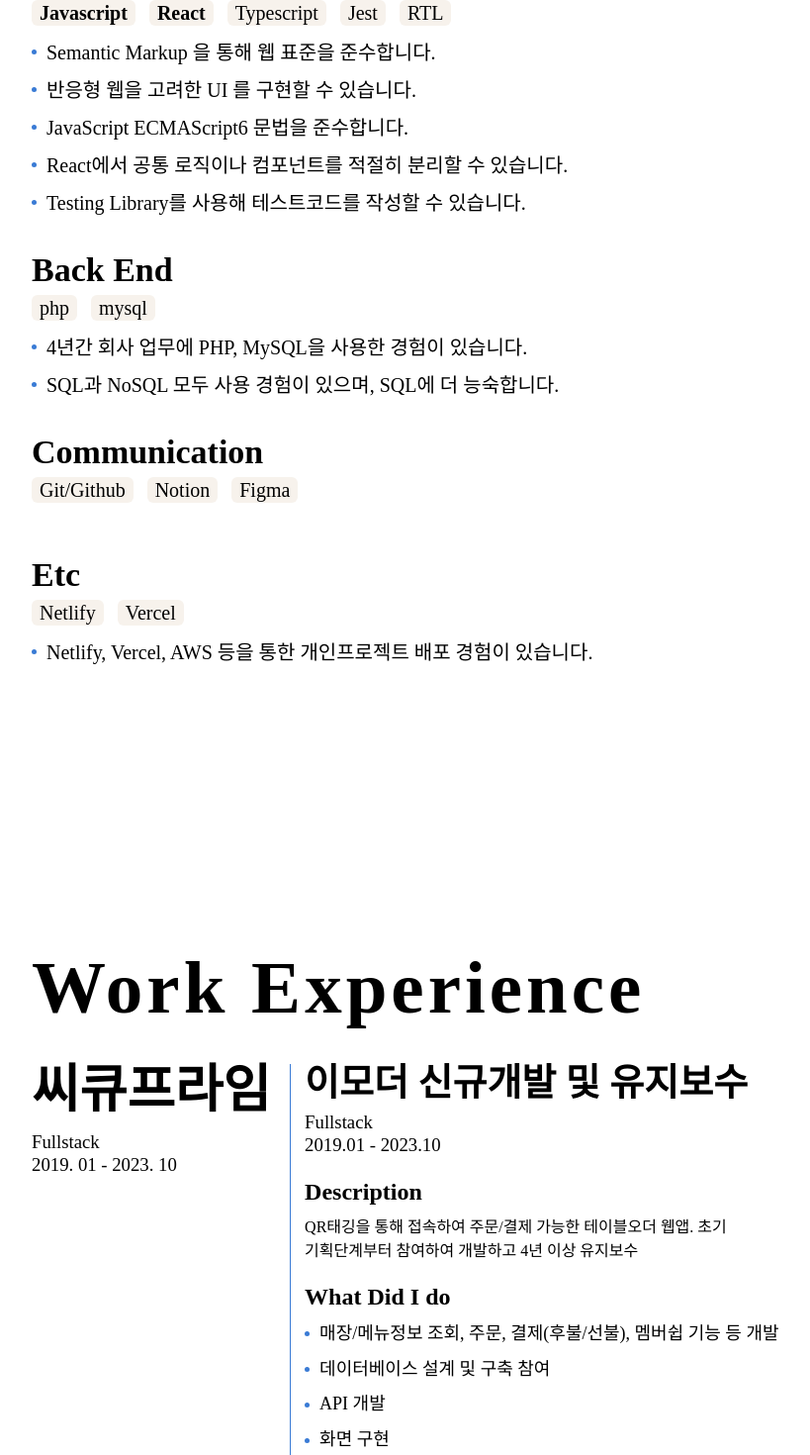
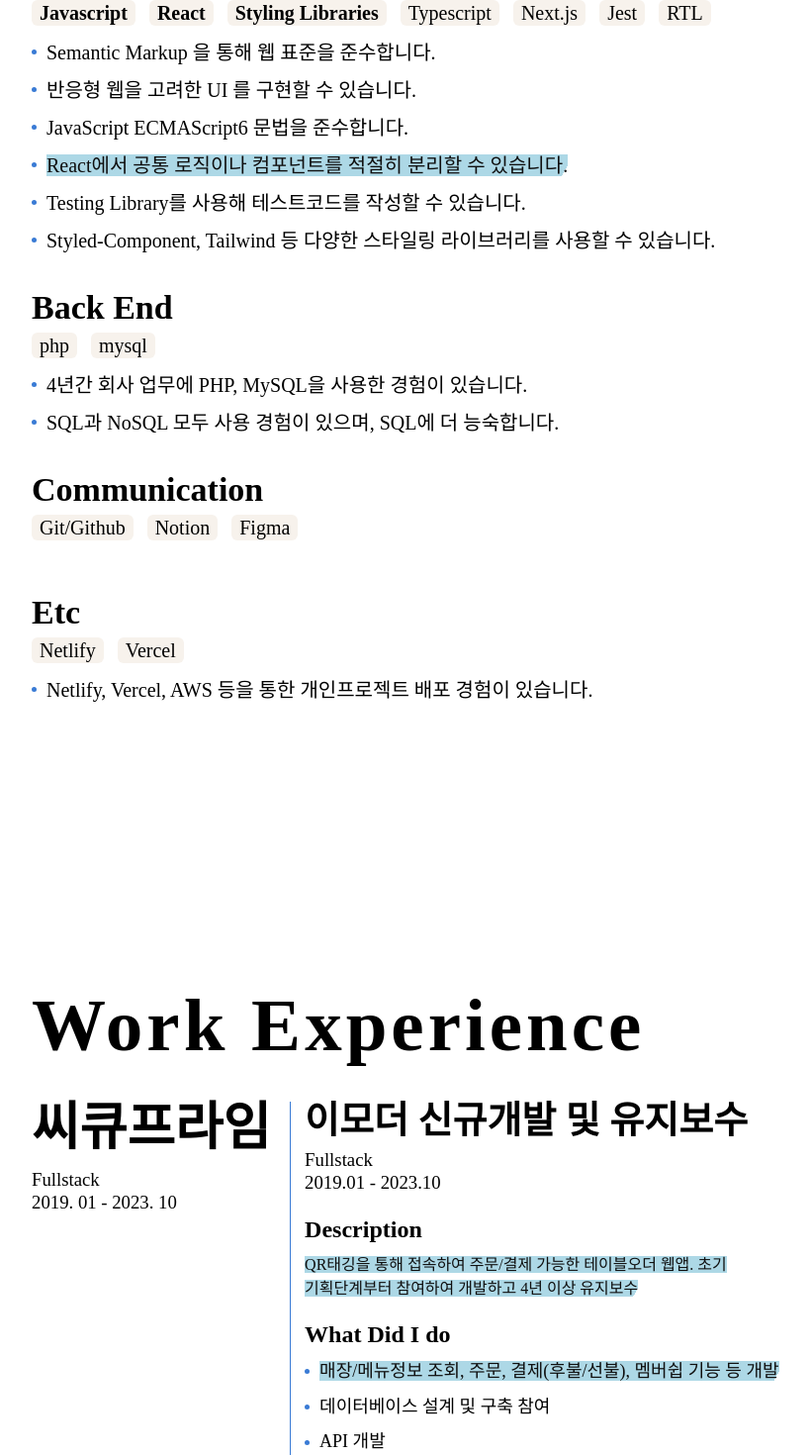
Before and after one commit to crystal1229d/crystal1229d.github.io, a React (Create React App) app: page / in a window 1280 px wide. Shown: the part 1319-2789 px from the top of the page at 99% size, without its empty margins (224-1043 px from the left). Built offline with nearby package versions, Linux system fonts and the light colour scheme; a web font is replaced by a local one.

Commit message:
Underline 기능 추가

```diff
--- a/src/components/PersonalInfo/index.jsx
+++ b/src/components/PersonalInfo/index.jsx
@@ -3,8 +3,11 @@ import { useLanguage } from '../../context/LanguageContext';
 import { useTranslation } from 'react-i18next';
 import { CentralizedWrapper, VerticalListWithDots } from '../../styles/GlobalStyle';
 import { ContactsWrapper, GreetingsWrapper, ProfileImageWrapper } from './index.styles';
+import { useUnderline } from '../../context/UnderlineContext';
 
 export const PersonalInfo = () => {
+    const { wrapWithUnderline } = useUnderline();
+
     const { currentLanguage } = useLanguage();
     const { t } = useTranslation();
     const personalInfo = useDataFetching('personalInfo');
@@ -35,7 +38,7 @@ export const PersonalInfo = () => {
                     {modifiers.length > 0 && (
                         <VerticalListWithDots fontSize='1.3rem'>
                             {modifiers.length > 0 && (modifiers.map((modifier, idx) =>
-                                <li key={idx}>{modifier}</li>
+                                <li key={idx}>{wrapWithUnderline(modifier)}</li>
                             ))}
                         </VerticalListWithDots>
                     )}
--- a/src/components/Projects/index.jsx
+++ b/src/components/Projects/index.jsx
@@ -4,8 +4,10 @@ import { LinkWrapper, ProjectItem, StyledT3 } from './index.styles';
 import { FaGithub } from "react-icons/fa";
 import { MdOpenInNew } from "react-icons/md";
 import { FiBookOpen } from "react-icons/fi";
+import { useUnderline } from '../../context/UnderlineContext';
 
 export const Projects = () => {
+    const { wrapWithUnderline } = useUnderline();
     const projects = useDataFetching('projects');
 
     if (!projects || projects.length === 0) return;
@@ -22,7 +24,7 @@ export const Projects = () => {
                             {project.description !== '' && (
                                 <>
                                     <StyledT3>Description</StyledT3>
-                                    <p>{project.description}</p>
+                                    <p>{wrapWithUnderline(project.description)}</p>
                                 </>
                             )}
                             {project.attribution.length > 0 && (
@@ -30,7 +32,7 @@ export const Projects = () => {
                                     <StyledT3>What Did I do</StyledT3>
                                     <VerticalListWithDots fontSize='0.9rem'>
                                         {project.attribution.map((task, task_idx) => (
-                                            <li key={task_idx}>{task}</li>
+                                            <li key={task_idx}>{wrapWithUnderline(task)}</li>
                                         ))}
                                     </VerticalListWithDots>
                                 </>
--- a/src/components/Projects/index.styles.jsx
+++ b/src/components/Projects/index.styles.jsx
@@ -68,6 +68,7 @@ export const LinkWrapper = styled.div`
 
     a {
         color: inherit;
+        margin-right: 0.5rem;
     }
 `;
 
--- a/src/components/Skills/index.jsx
+++ b/src/components/Skills/index.jsx
@@ -1,8 +1,11 @@
+import { useUnderline } from '../../context/UnderlineContext';
 import useDataFetching from '../../hooks/useDataFetching';
 import { CentralizedWrapper, MainTitle, HorizontalTechStackList, VerticalListWithDots } from '../../styles/GlobalStyle';
 import { StyledMainList, SubTitle } from './index.styles';
 
 export const Skills = () => {
+  const { wrapWithUnderline } = useUnderline();
+
   const skillSets = useDataFetching('skillSets');
 
   if (!skillSets || skillSets.length === 0) return;
@@ -25,7 +28,7 @@ export const Skills = () => {
                 <VerticalListWithDots>
                   {set.detail.length > 0 &&
                     set.detail.map((desc, idx) => (
-                      <li key={idx}>{desc}</li>
+                      <li key={idx}>{wrapWithUnderline(desc)}</li>
                    ))
                   }
                 </VerticalListWithDots>
--- a/src/components/WorkExperience/index.jsx
+++ b/src/components/WorkExperience/index.jsx
@@ -1,8 +1,10 @@
+import { useUnderline } from '../../context/UnderlineContext';
 import useDataFetching from '../../hooks/useDataFetching';
 import { CentralizedWrapper, HorizontalTechStackList, MainTitle, SmallParagraph, SubTitle, VerticalListWithDots } from '../../styles/GlobalStyle';
 import { ProjectItem, StyledT2, StyledT3, WorkWrapper } from './index.styles';
 
 export const WorkExperience = () => {
+      const { wrapWithUnderline } = useUnderline();
     const workExperience = useDataFetching('workExperience');
 
     if (!workExperience || workExperience.length === 0) return;
@@ -15,7 +17,7 @@ export const WorkExperience = () => {
                         <SubTitle>{work.name}</SubTitle>
                         <SmallParagraph>{work.position}</SmallParagraph>
                         <SmallParagraph>{work.term}</SmallParagraph>
-                        {work.description && <p>{work.description}</p>}
+                        {work.description && <p>{wrapWithUnderline(work.description)}</p>}
                         {work.url && (<SmallParagraph>{work.url}</SmallParagraph>)}
                     </div>
                     <div>
@@ -26,11 +28,11 @@ export const WorkExperience = () => {
                                     <SmallParagraph>{project.position}</SmallParagraph>
                                     <SmallParagraph>{project.term}</SmallParagraph>
                                     <StyledT3>Description</StyledT3>
-                                    <p>{project.description}</p>
+                                    <p>{wrapWithUnderline(project.description)}</p>
                                     <StyledT3>What Did I do</StyledT3>
                                     <VerticalListWithDots fontSize='0.9rem'>
                                         {project.tasks.map((task, t_idx) => (
-                                            <li key={t_idx}>{task}</li>
+                                            <li key={t_idx}>{wrapWithUnderline(task)}</li>
                                         ))}
                                     </VerticalListWithDots>
                                     <StyledT3>Tech Stacks</StyledT3>
--- /dev/null
+++ b/src/components/common/Underlined/index.jsx
@@ -0,0 +1,7 @@
+import { StyledMark } from './index.styles'
+
+export const Underlined = ({ children, color }) => {
+    return (
+        <StyledMark><span>{children}</span></StyledMark>
+    )
+}
--- /dev/null
+++ b/src/components/common/Underlined/index.styles.jsx
@@ -0,0 +1,46 @@
+import styled from 'styled-components';
+
+export const StyledMark = styled.mark`
+    color: hsl(0 0% 6%);
+    --lightness: 80%;
+    --highlighted: 1;
+    --highlight: hsl(var(220, 45) 80% var(90%));
+    background: transparent;
+
+    @supports (animation-timeline: view()) {
+        & {
+            --highlighted: 0;
+            animation: highlight steps(1) both;
+            animation-timeline: view();
+            animation-range: entry 100% cover 10%;
+        }
+    }
+
+    & > span {
+        background: linear-gradient(120deg, var(--highlight, lightblue) 50%, transparent 50%) 110% 0 / 200% 100% no-repeat;
+        background-position: calc((1 - var(--highlighted)) * 110%) 0;
+        transition: background-position 1s;
+    }
+
+    @keyframes highlight {
+        to {
+            --highlighted: 1;
+        }
+    }
+
+    ::view-transition-new(root) {
+        animation: grow 1s;
+    }
+    ::view-transition-old(root) {
+        animation: none;
+    }
+
+    @keyframes grow {
+        0% {
+            clip-path: polygon(50vmax 50vmax, 50vmax 50vmax, 50vmax 50vmax);
+        }
+        100% {
+            clip-path: polygon(50vmax -100vmax, -100vmax 200vmax, 200vmax 200vmax);
+        }
+    }
+`;
--- a/src/context/DarkModeContext.jsx
+++ b/src/context/DarkModeContext.jsx
@@ -2,7 +2,7 @@ import { createContext, useContext, useEffect, useState } from 'react';
 
 const DarkModeContext = createContext();
 
-export const  DarkModeContextProvider = ({ children }) => {
+export const DarkModeContextProvider = ({ children }) => {
     const [darkMode, setDarkMode] = useState(false);
 
     const toggleDarkMode = () => {
--- /dev/null
+++ b/src/context/UnderlineContext.jsx
@@ -0,0 +1,19 @@
+import { createContext, useContext, useMemo } from 'react';
+import { Underlined } from '../components/common/Underlined';
+
+const UnderlineContext = createContext();
+
+export const UnderlineProvider = ({ children }) => {
+  const wrapWithUnderline = (text) => {
+    // Check if the text contains <u></u> tags and wrap with Underlined accordingly
+    const parts = text.split(/(<u>.*?<\/u>)/g).filter(Boolean);
+
+    return parts.map((part, index) => (part.startsWith('<u>') ? <Underlined key={index}>{part.slice(3, -4)}</Underlined> : part));
+  };
+
+  const value = useMemo(() => ({ wrapWithUnderline }), []);
+
+  return <UnderlineContext.Provider value={value}>{children}</UnderlineContext.Provider>;
+};
+
+export const useUnderline = () => useContext(UnderlineContext);
--- a/src/data/db.en.json
+++ b/src/data/db.en.json
@@ -9,7 +9,7 @@
     "modifiers": [
       "Web FrontEnd Engineer",
       "focusing on the goals that the team and the product aim to achieve",
-      "with diverse experience in developing e-commerce websites"
+      "<u>with diverse experience in developing e-commerce websites</u>"
     ],
     "profileImg": "",
     "email": "leecrystal1229d@gmail.com",
@@ -38,13 +38,16 @@
         "I keep the Web Standard through Semantic Markup.",
         "I make UI considers Responsive Web.",
         "I use ECMAScript6.",
-        "I can properly separate common logic or components in React.",
-        "I can write test codes using Testing Libraries."
+        "<u>I can properly separate common logic or components in React.</u>",
+        "I can write test codes using Testing Libraries.",
+        "I can use various styling libraries including Styled-Components, Tailwind, and more."
       ],
       "skills": [
         { "skill": "Javascript", "level": "5" },
         { "skill": "React", "level": "5" },
         { "skill": "Typescript", "level": "2" },
+        { "skill": "Next.js", "level": "2" },
+        { "skill": "Styling Libraries", "level": "5" },
         { "skill": "Jest", "level": "2" },
         { "skill": "RTL", "level": "2" }
       ]
@@ -94,9 +97,9 @@
           "name": "Development & Maintenance of EMOrder",
           "position": "Fullstack",
           "term": "2019.01 - 2023.10",
-          "description": "Involved in the development and maintenance of a Table Order web application that enables ordering and payment through QR code tagging. Engaged in the project from the initial planning stages and provided ongoing support for over four years",
+          "description": "<u>Involved in the development and maintenance of a Table Order web application that enables ordering and payment through QR code tagging. Engaged in the project from the initial planning stages and provided ongoing support for over four years</u>",
           "tasks": [
-            "Developed features: store/menu information retrieval, order placement, payment (postpaid/prepaid), and membership",
+            "<u>Developed features: store/menu information retrieval, order placement, payment (postpaid/prepaid), and membership</u>",
             "Participated in the design and construction of the database",
             "Developed APIs",
             "Implemented user interfaces",
@@ -126,7 +129,7 @@
           "term": "2019.10 - 2020.01",
           "description": "Developed features allowing customers logged in to view, earn, and use points/coupons/stamps. Implemented custom functionalities for each store, such as customizing accrual rates and usage units.",
           "tasks": [
-            "Developed functionalities: login and view/earn/use/custom points/coupons/stamps",
+            "<u>Developed functionalities: login and view/earn/use/custom points/coupons/stamps</u>",
             "Participated in the design and construction of the database",
             "Developed APIs",
             "Implemented user interfaces",
@@ -138,14 +141,14 @@
           "name": "Developed APIs for creating surveys and dashboards in the survey service",
           "position": "BackEnd",
           "term": "2022.09 - 2022.11",
-          "description": "Developed back-office functionalities for Manitto&You, a dining franchise survey service, including the creation of survey templates, survey data-based dashboard, and filtering survey data by 9 categories. Processed data into Google Chart format, enabling visualization through various charts",
+          "description": "<u>Developed back-office functionalities for Manitto&You, a dining franchise survey service, including the creation of survey templates, survey data-based dashboard, and filtering survey data by 9 categories. Processed data into Google Chart format, enabling visualization through various charts</u>",
           "tasks": [
             "Developed features: creating survey templates, generating surveys, and building a dashboard based on survey data.",
             "Participated in the design and construction of the database",
             "Developed APIs",
             "Participated in Implementing user interfaces",
             "Created and shared diagrams and documents for effective task collaboration",
-            "Suggested ideas for 'survey template' and took the lead in developing features for survey template CRUD and conversion to surveys"
+            "<u>Suggested ideas for 'survey template' and took the lead in developing features for survey template CRUD and conversion to surveys</u>"
           ],
           "techStacks": ["PHP", "MySQL", "Google Chart"]
         },
@@ -174,7 +177,7 @@
           "techStacks": ["PHP", "MySQL"]
         },
         {
-          "name": "Developed APIs for product tagging and payment in Smart Unmanned Refrigerator",
+          "name": "<u>Developed APIs for product tagging and payment in Smart Unmanned Refrigerator</u>",
           "position": "BackEnd",
           "term": "2021.05 - 2021.10",
           "description": "Developed an API for tag management and instant payment(customers can take items out of the refrigerator without tagging barcode or paying process)",
--- a/src/data/db.ko.json
+++ b/src/data/db.ko.json
@@ -9,7 +9,7 @@
     "modifiers": [
       "팀과 제품이 달성하고자하는 목표에 집중하는",
       "다양한 이커머스 웹사이트 개발 경험이 있는",
-      "웹 프론트 엔지니어"
+      "<u>웹 프론트 엔지니어</u>"
     ],
     "profileImg": "",
     "email": "leecrystal1229d@gmail.com",
@@ -27,7 +27,7 @@
       "category": "Overall",
       "detail": [
         "아름답고 편리한 UI/UX에 관심이 있습니다.",
-        "다양한 사내 프로젝트 경험을 통해 협업의 가치를 잘 알고 있으며, 적극적으로 소통하고자 합니다.",
+        "<u>다양한 사내 프로젝트 경험을 통해 협업의 가치를 잘 알고 있으며, 적극적으로 소통하고자 합니다.</u>",
         "회사와 제품의 목적에 집중합니다."
       ],
       "skills": []
@@ -38,13 +38,16 @@
         "Semantic Markup 을 통해 웹 표준을 준수합니다.",
         "반응형 웹을 고려한 UI 를 구현할 수 있습니다.",
         "JavaScript ECMAScript6 문법을 준수합니다.",
-        "React에서 공통 로직이나 컴포넌트를 적절히 분리할 수 있습니다.",
-        "Testing Library를 사용해 테스트코드를 작성할 수 있습니다."
+        "<u>React에서 공통 로직이나 컴포넌트를 적절히 분리할 수 있습니다.</u>",
+        "Testing Library를 사용해 테스트코드를 작성할 수 있습니다.",
+        "Styled-Component, Tailwind 등 다양한 스타일링 라이브러리를 사용할 수 있습니다."
       ],
       "skills": [
         { "skill": "Javascript", "level": "5" },
         { "skill": "React", "level": "5" },
         { "skill": "Typescript", "level": "2" },
+        { "skill": "Next.js", "level": "2" },
+        { "skill": "Styling Libraries", "level": "5" },
         { "skill": "Jest", "level": "2" },
         { "skill": "RTL", "level": "2" }
       ]
@@ -94,9 +97,9 @@
           "name": "이모더 신규개발 및 유지보수",
           "position": "Fullstack",
           "term": "2019.01 - 2023.10",
-          "description": "QR태깅을 통해 접속하여 주문/결제 가능한 테이블오더 웹앱. 초기 기획단계부터 참여하여 개발하고 4년 이상 유지보수",
+          "description": "<u>QR태깅을 통해 접속하여 주문/결제 가능한 테이블오더 웹앱. 초기 기획단계부터 참여하여 개발하고 4년 이상 유지보수</u>",
           "tasks": [
-            "매장/메뉴정보 조회, 주문, 결제(후불/선불), 멤버쉽 기능 등 개발",
+            "<u>매장/메뉴정보 조회, 주문, 결제(후불/선불), 멤버쉽 기능 등 개발</u>",
             "데이터베이스 설계 및 구축 참여",
             "API 개발",
             "화면 구현",
@@ -113,7 +116,7 @@
           "term": "2019.02 - 2019.06",
           "description": "이모더 백오피스(구). 메뉴정보 관리, POS 기초정보수신 등의 기능 제공. 초기 기획단계부터 참여하여 개발",
           "tasks": [
-            "로그인/로그아웃, 매장/메뉴정보 CRUD 기능 개발",
+            "<u>로그인/로그아웃, 매장/메뉴정보 CRUD 기능 개발</u>",
             "데이터베이스 설계 및 구축 참여",
             "API 개발",
             "화면 구현"
@@ -126,7 +129,7 @@
           "term": "2019.10 - 2020.01",
           "description": "이모더에서 로그인한 고객에게 포인트/쿠폰/스탬프 조회/적립/사용 기능 제공. 매장별로 적립율, 사용단위 등의 커스텀 기능 개발",
           "tasks": [
-            "로그인, 포인트/쿠폰/스탬프 조회/적립/사용 기능, 커스텀 기능 개발",
+            "<u>로그인, 포인트/쿠폰/스탬프 조회/적립/사용 기능, 커스텀 기능 개발</u>",
             "데이터베이스 설계 및 구축 참여",
             "API 개발",
             "화면 구현",
@@ -138,14 +141,14 @@
           "name": "설문서비스 설문작성 및 대시보드 API 개발",
           "position": "BackEnd",
           "term": "2022.09 - 2022.11",
-          "description": "마니또와유(외식프랜차이즈 설문 서비스) 백오피스 설문템플릿/설문 생성 및 설문데이터 기반 대시보드 기능 개발. 9개 카테고리 별로 필터링된 설문 데이터를 다양한 차트로 그릴 수 있게끔 google chart 데이터 형식에 맞춰 데이터 가공",
+          "description": "<u>마니또와유(외식프랜차이즈 설문 서비스) 백오피스 설문템플릿/설문 생성 및 설문데이터 기반 대시보드 기능 개발. 9개 카테고리 별로 필터링된 설문 데이터를 다양한 차트로 그릴 수 있게끔 google chart 데이터 형식에 맞춰 데이터 가공</u>",
           "tasks": [
             "설문 템플릿/설문 생성, 설문데이터 기반 대시보드 기능 개발",
             "데이터베이스 설계 및 구축 참여",
             "API 개발",
             "화면 설계 일부 참여",
             "효과적인 업무공유를 위한 다이어그램, 자료 작성 및 공유",
-            "설문템플릿에 대한 아이디어 건의 및 주도적으로 개발 - 설문템플릿 CRUD/설문으로 변경 기능 개발"
+            "<u>설문템플릿에 대한 아이디어 건의 및 주도적으로 개발 - 설문템플릿 CRUD/설문으로 변경 기능 개발</u>"
           ],
           "techStacks": ["PHP", "MySQL", "Google Chart"]
         },
@@ -177,7 +180,7 @@
           "name": "스마트무인냉장고 상품태그/결제 API 개발",
           "position": "BackEnd",
           "term": "2021.05 - 2021.10",
-          "description": "별도의 바코드 태깅이나 계산 작업 없이 냉장고에서 상품을 꺼내는 순간 결제되는 냉장고의 태그관리 및 결제 API 개발",
+          "description": "별도의 바코드 태깅이나 계산 작업 없이 냉장고에서 상품을 꺼내는 순간 결제되는 <u>무인냉장고 태그관리 및 결제 API 개발</u>",
           "tasks": [
             "API 개발"
           ],
--- a/src/index.js
+++ b/src/index.js
@@ -5,13 +5,16 @@ import App from './App';
 import "./locales/i18n";
 import { DarkModeContextProvider } from './context/DarkModeContext';
 import { LanguageContextProvider } from './context/LanguageContext';
+import { UnderlineProvider } from './context/UnderlineContext';
 
 const root = ReactDOM.createRoot(document.getElementById('root'));
 root.render(
   <React.StrictMode>
     <DarkModeContextProvider>
       <LanguageContextProvider>
-        <App />
+        <UnderlineProvider>
+          <App />
+        </UnderlineProvider>
       </LanguageContextProvider>
     </DarkModeContextProvider>
   </React.StrictMode>
```
